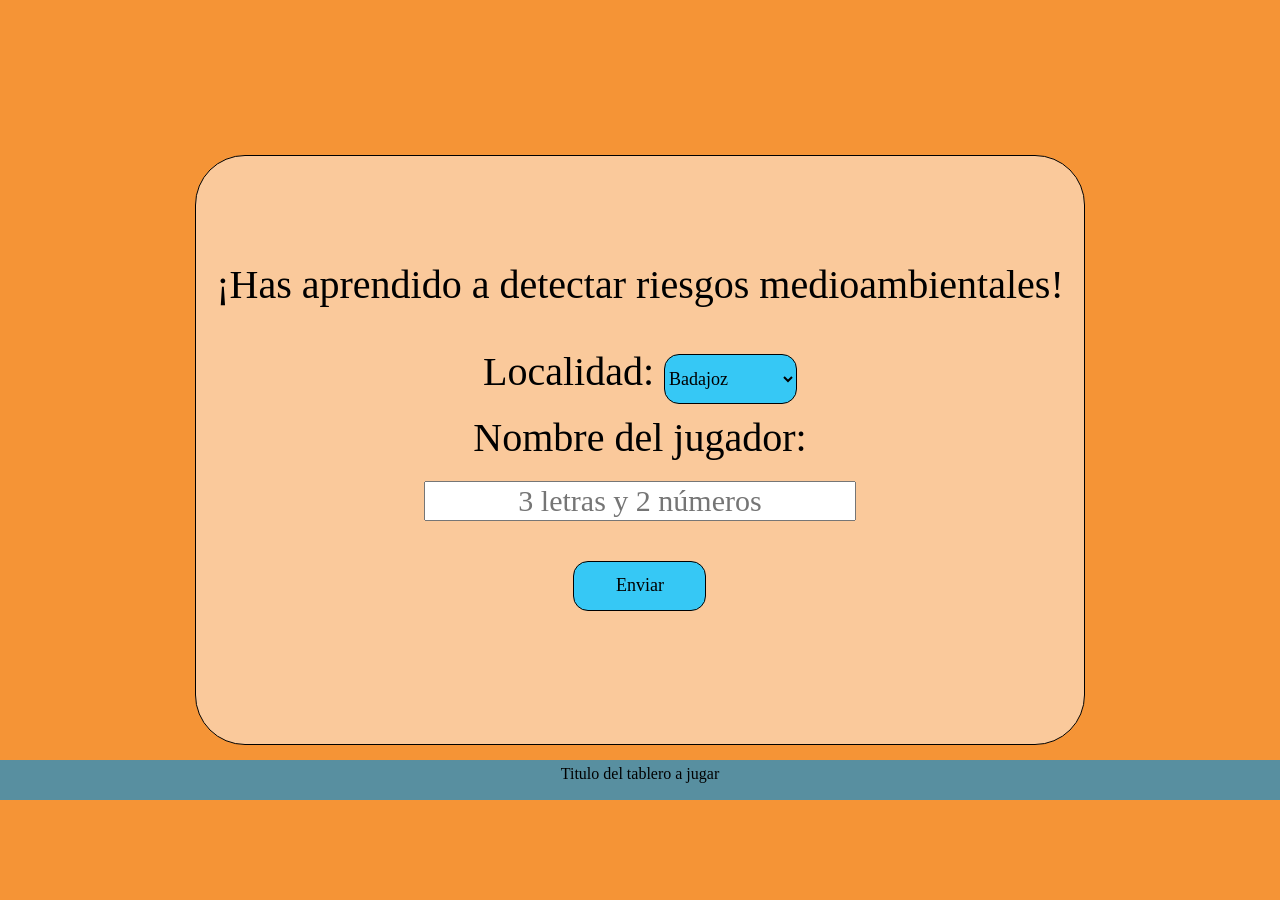
After one commit to CodeLandscape/2324_2DAW_LupaEcoLogica, a PHP site: page /registro.html in a window 1280 px wide. The commit adds this page. Run offline with PHP 8.4, Linux system fonts and the light colour scheme; some web fonts are replaced.

Commit message:
Añadido registro del juego

```diff
--- /dev/null
+++ b/diseño/mockup/registro.html
@@ -0,0 +1,34 @@
+<!--Óscar Arroyo Aguadero-->
+<!DOCTYPE html>
+<html lang="es">
+    <head>
+        <meta charset="UTF-8">
+        <meta name="viewport" content="width=device-width, initial-scale=1.0">
+        <link rel="icon" type="image/x-icon" href="img/favicon.ico">
+        <link rel="stylesheet" href="styleCRUD.css">
+        <title>Registro</title>
+    </head>
+    <body>
+        <main>
+            <form method='post'>
+                <div id="contenido">
+                    <p class="tamFuenteGrande">¡Has aprendido a detectar riesgos medioambientales!</p><!--Cambiar dinámicamente según el tablero a jugar-->
+                    <label for="localidad">Localidad: </label>
+                    <select id="localidad">
+                        <option>Badajoz</option>
+                    </select><br>
+
+                    <label for='nombre'>Nombre del jugador:</label><br>
+                    <input type='text' id='nombre' name='nombre' placeholder="3 letras y 2 números"><br>
+
+                    <input type='submit' value='Enviar'>
+                    </div>
+                </div>
+            </form>
+        </main>
+
+        <footer>
+            <p>Titulo del tablero a jugar</p><!--Actualizar de forma dinámica-->
+        </footer>
+    </body>
+</html>
--- a/diseño/mockup/styleCRUD.css
+++ b/diseño/mockup/styleCRUD.css
@@ -57,7 +57,7 @@ input[type="text"]{
 label{
     font-size: 40px;
 }
-input[type="submit"] {
+input[type="submit"] , select{
     font-family: 'Agbalumo';
     background-color: #36C8F5;
     border-radius: 15px;
@@ -150,3 +150,7 @@ a {
 	border: none;
 	border-radius: 0px;
 }
+
+select {
+    margin-bottom: 10px; /* Ajusta el valor según tu preferencia */
+}
```
Also changed, not shown: diseño/mockup/config.html (line endings or trailing spaces).
